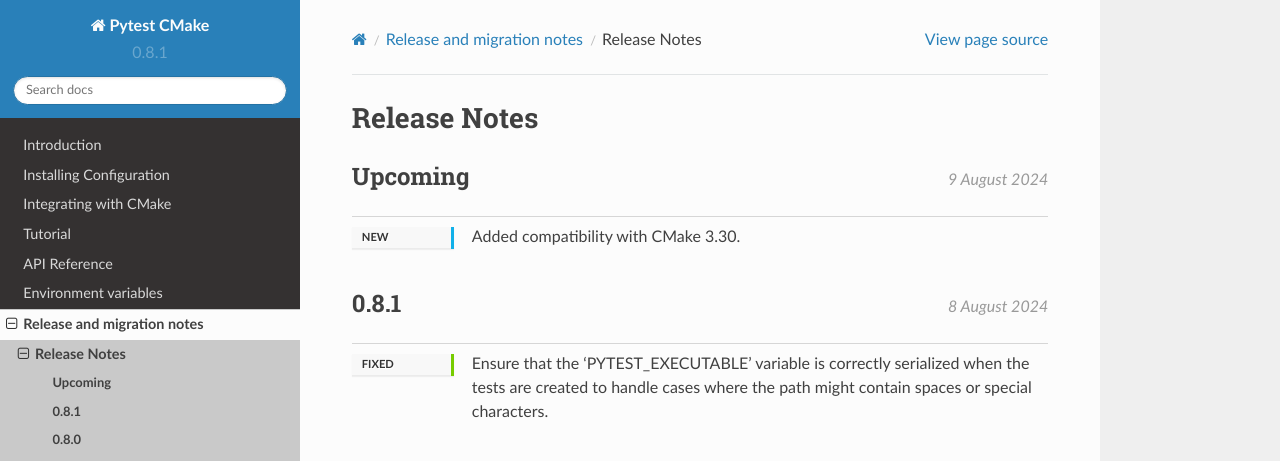
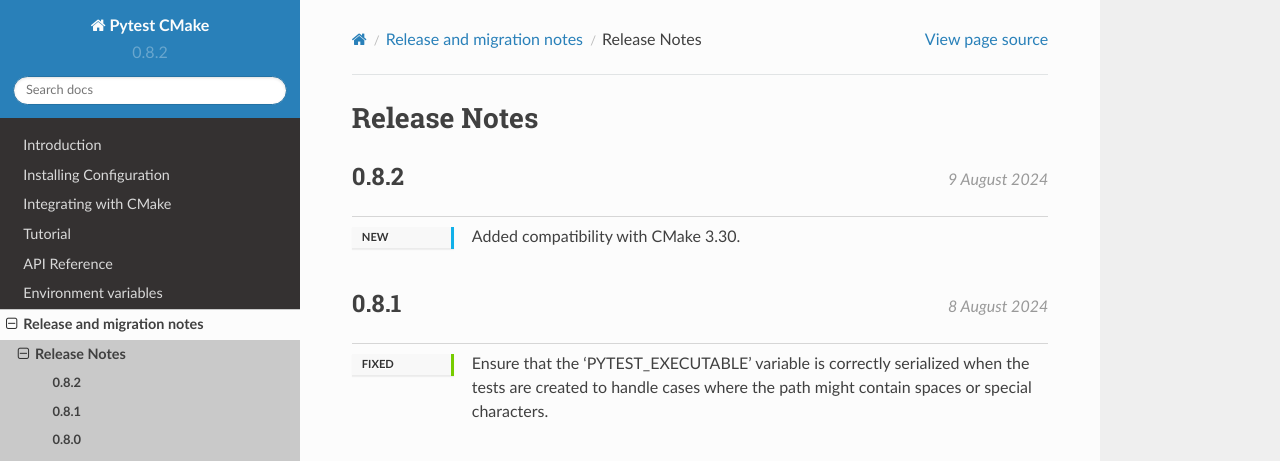
Before and after one commit to python-cmake/pytest-cmake, a Sphinx documentation site: the page built from doc/release/release_notes.rst, in a window 1280 px wide and 900 px high. Shown: the top 461 px of the window. Built offline with Sphinx 7.4.7 and the Read the Docs theme 2.0.0, drawn with Linux system fonts in a browser that asks for light colours.

Commit message:
Update version to 0.8.2

```diff
--- a/doc/release/release_notes.rst
+++ b/doc/release/release_notes.rst
@@ -4,7 +4,8 @@
 Release Notes
 *************
 
-.. release:: Upcoming
+.. release:: 0.8.2
+    :date: 2024-08-09
 
     .. change:: new
 
--- a/pyproject.toml
+++ b/pyproject.toml
@@ -9,7 +9,7 @@
 
 [project]
 name = "pytest-cmake"
-version = "0.8.1"
+version = "0.8.2"
 description = "Provide CMake module for Pytest"
 readme = "README.md"
 requires-python = ">=2.7, !=3.0.*, !=3.1.*, !=3.2.*, !=3.3.*, !=3.4.*, !=3.5.*, <4"
--- a/setup.py
+++ b/setup.py
@@ -60,7 +60,7 @@
 
 setup(
     name="pytest-cmake",
-    version="0.8.1",
+    version="0.8.2",
     data_files=[
         (
             "share/Pytest/cmake",
```
